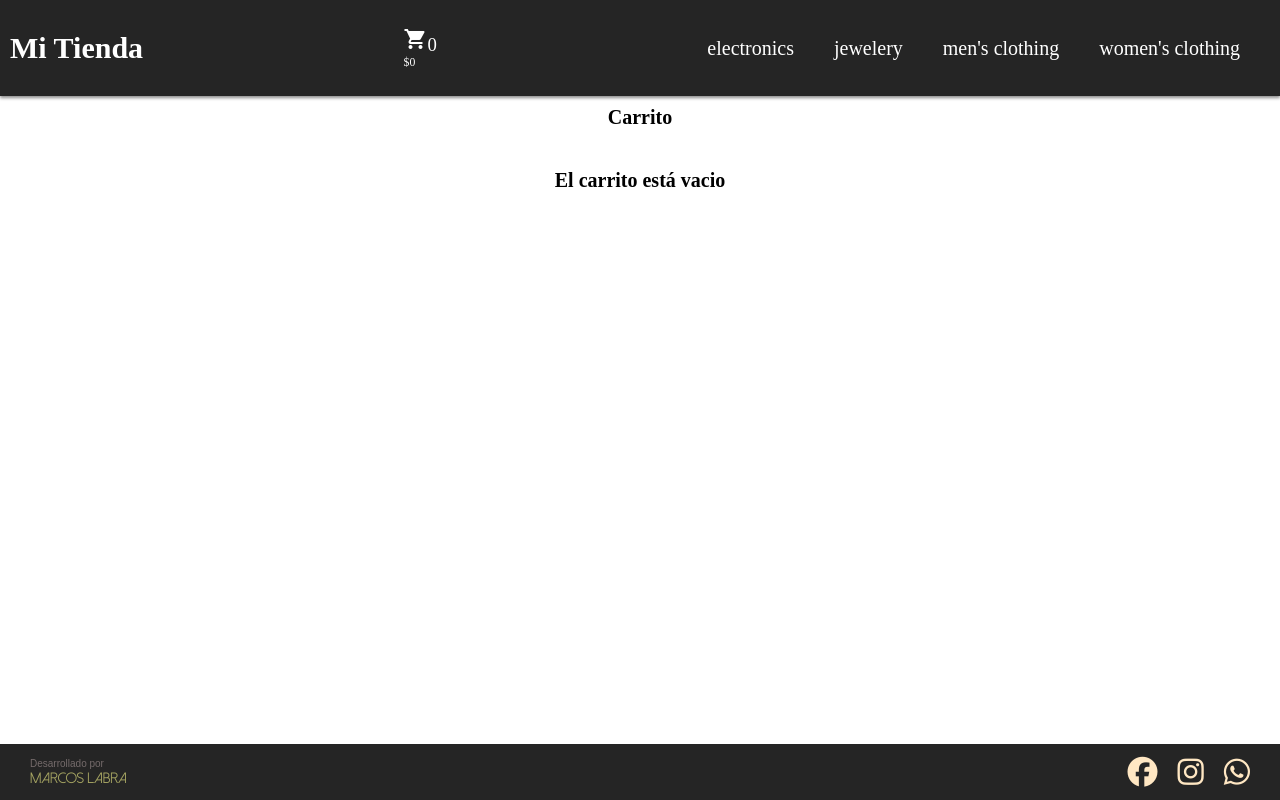
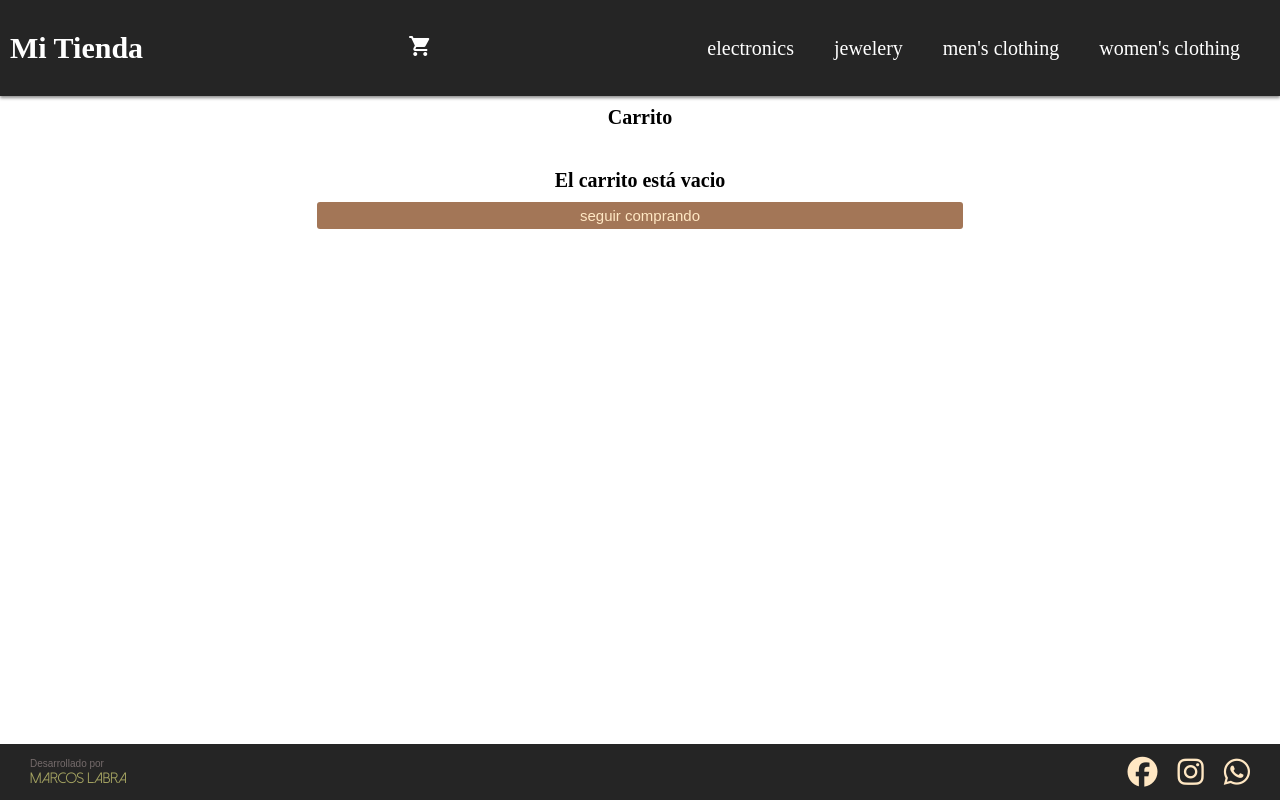
Before and after one commit to MarcosLabra/1erPreEntregaReactJs, a React (Create React App) app: page /cart in a window 1280 px wide. Built offline with nearby package versions, Linux system fonts and the light colour scheme.

Commit message:
agrego funcionalidades pedidas en el desafio de la clase 11

```diff
--- a/package.json
+++ b/package.json
@@ -6,6 +6,7 @@
     "@testing-library/jest-dom": "^5.16.2",
     "@testing-library/react": "^12.1.2",
     "@testing-library/user-event": "^13.5.0",
+    "firebase": "^9.6.9",
     "node-sass": "^7.0.1",
     "rc-rate": "^2.9.1",
     "react": "^17.0.2",
--- a/src/components/Cart.js
+++ b/src/components/Cart.js
@@ -1,5 +1,7 @@
 import { useContext } from "react"
 import { context } from "../context/CartContext"
+import { NavLink } from "react-router-dom"
+
 
 const Cart = () => {
 
@@ -23,6 +25,7 @@ const Cart = () => {
             ))}
             </div>
             {cartCounter() === 0 ? <h4>El carrito está vacio</h4> : <button className="button" onClick={() => { clear() }} >Vaciar Carrito</button>}
+            {cartCounter() === 0 ? <NavLink to="/" className="button">seguir comprando</NavLink> : <></>}
             {totalPrice() === 0 ? null : <h4>Precio total: ${totalPrice()}</h4>}
         </section>
     )
--- a/src/components/CartWidget.js
+++ b/src/components/CartWidget.js
@@ -11,8 +11,7 @@ const CartWidget = () => {
       <span className="material-icons">
         shopping_cart
       </span>
-      {cartCounter()}
-      <p>${totalPrice()}</p>
+      {cartCounter() === 0 ? <></> : cartCounter()}
     </div>
 
   )
--- a/src/components/ItemDetail.js
+++ b/src/components/ItemDetail.js
@@ -29,7 +29,7 @@ const ItemDetail = ({item}) => {
                 <p>In Cart: {cantCart}</p>
                 </div>
                 <ItemCount stock={5} initial={1} onAdd={onAdd}/>
-                <NavLink to="/cart" className='button'>terminar compra</NavLink>
+                {cantCart ? <NavLink to="/cart" className='button'>terminar compra</NavLink> : <></>}
             </div>
             <p className="descripcion">{item.description}</p>
         </article>
--- a/src/sass/components/_button.scss
+++ b/src/sass/components/_button.scss
@@ -9,4 +9,5 @@
     border-radius: 3px;
     text-decoration: none;
     font-family: sans-serif;
+    text-align: center;
 }
```
Also changed, not shown: src/components/firebase.js (added, +12 -0 lines), 1 other file (tests, documents, lock files or other folders).
